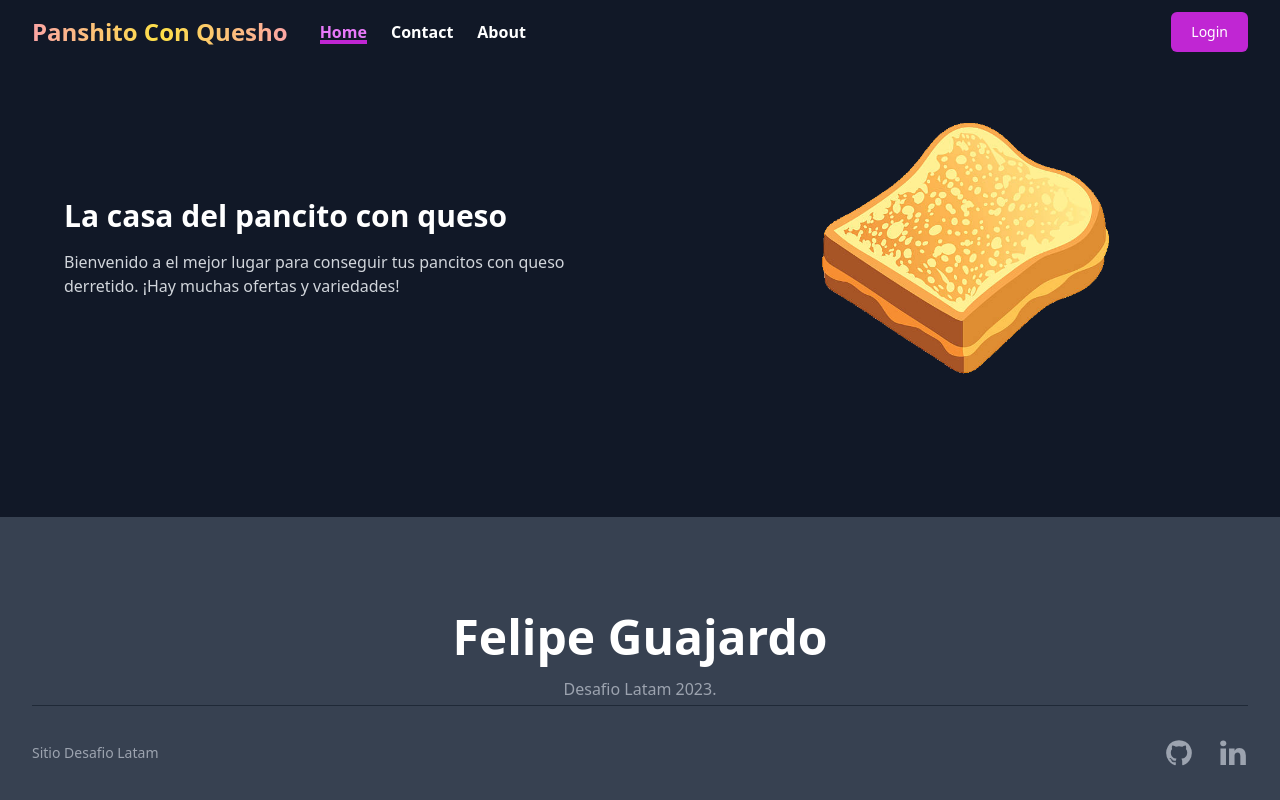
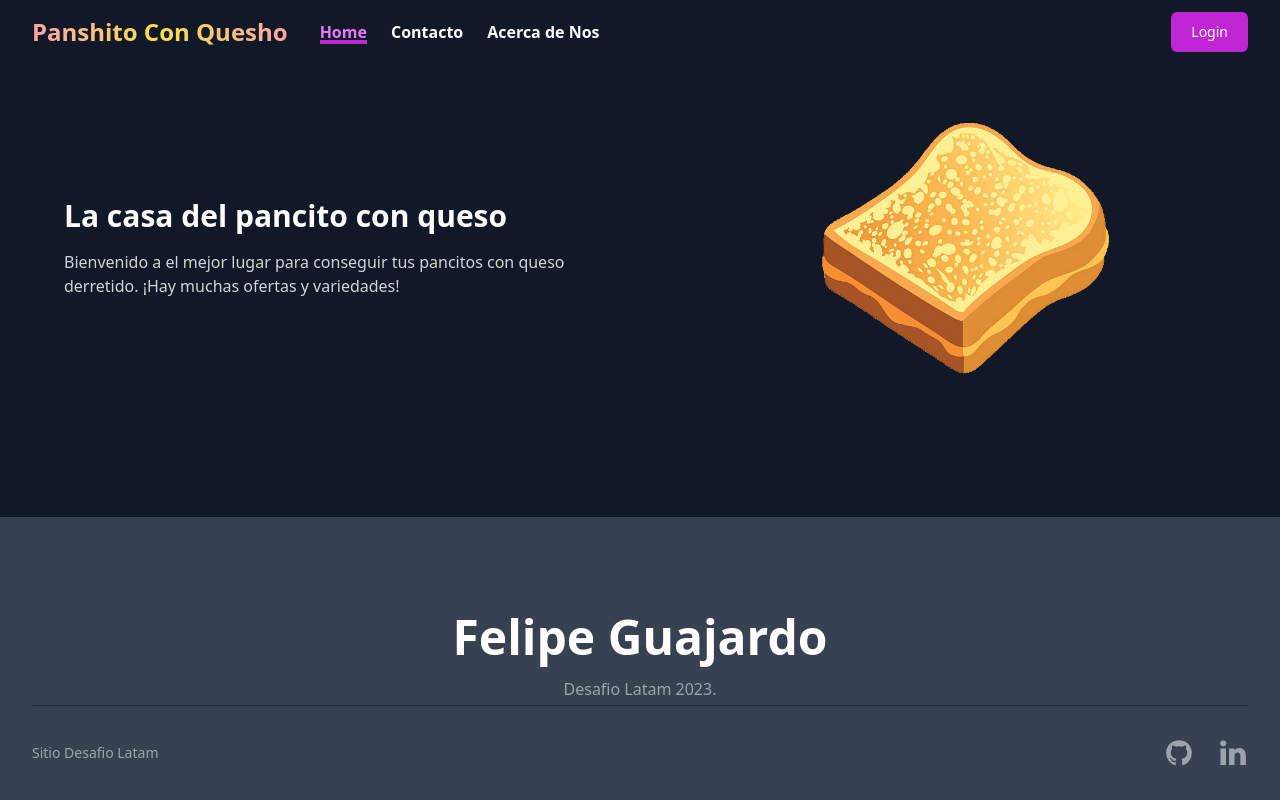
Before and after one commit to Pipexlul/U5-D1-Router-I, a React (Vite) app: page /home in a window 1280 px wide. Built offline with nearby package versions, Linux system fonts and the light colour scheme.

Commit message:
Translate Navbar links into spanish

```diff
--- a/src/components/Navbar.jsx
+++ b/src/components/Navbar.jsx
@@ -32,7 +32,7 @@ const Navbar = () => {
                   {({ isActive }) => {
                     return (
                       <ShinyNavLink
-                        label="Contact"
+                        label="Contacto"
                         bgColor="bg-fuchsia-600"
                         labelColor="text-fuchsia-400"
                         isActive={isActive}
@@ -46,7 +46,7 @@ const Navbar = () => {
                   {({ isActive }) => {
                     return (
                       <ShinyNavLink
-                        label="About"
+                        label="Acerca de Nos"
                         bgColor="bg-fuchsia-600"
                         labelColor="text-fuchsia-400"
                         isActive={isActive}
```
